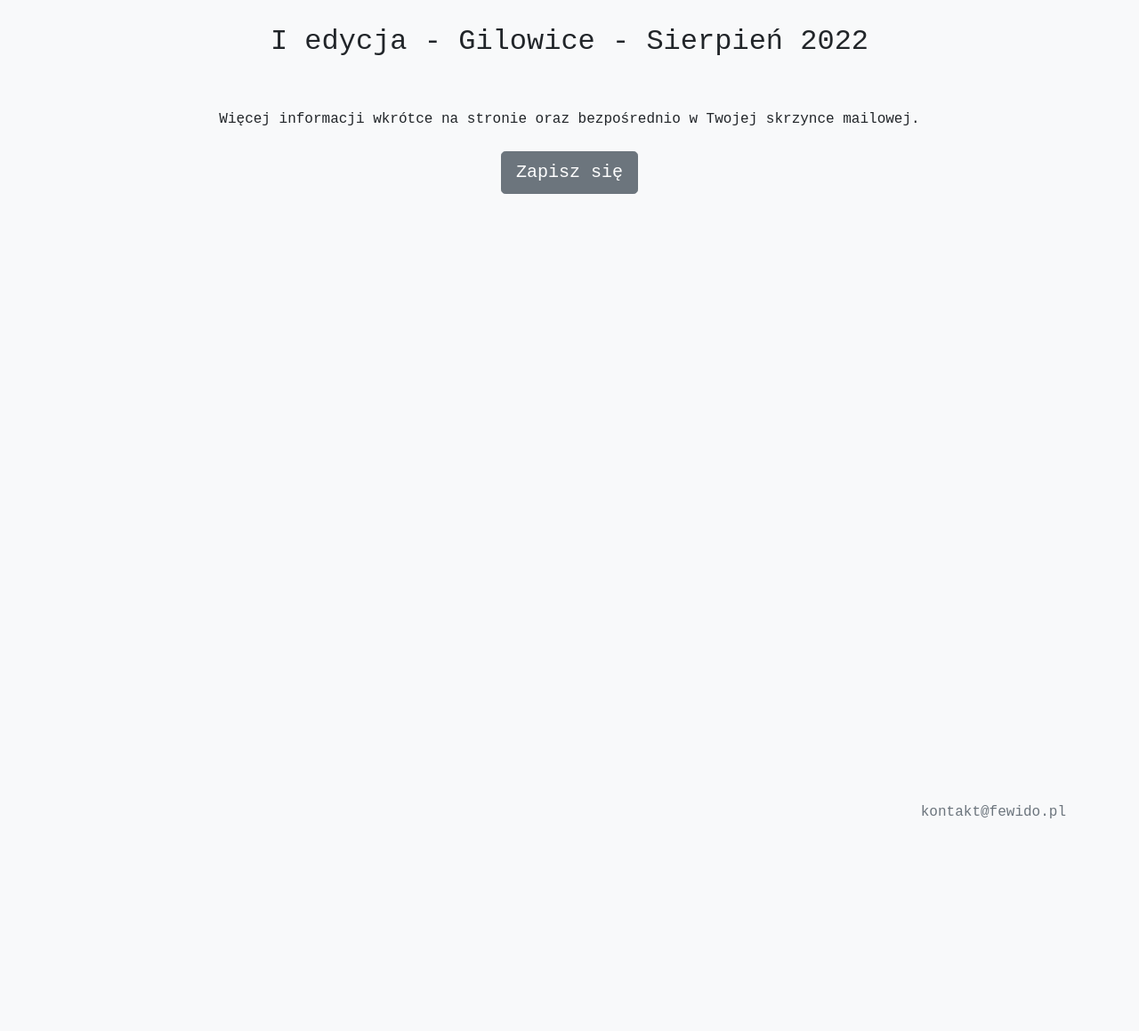
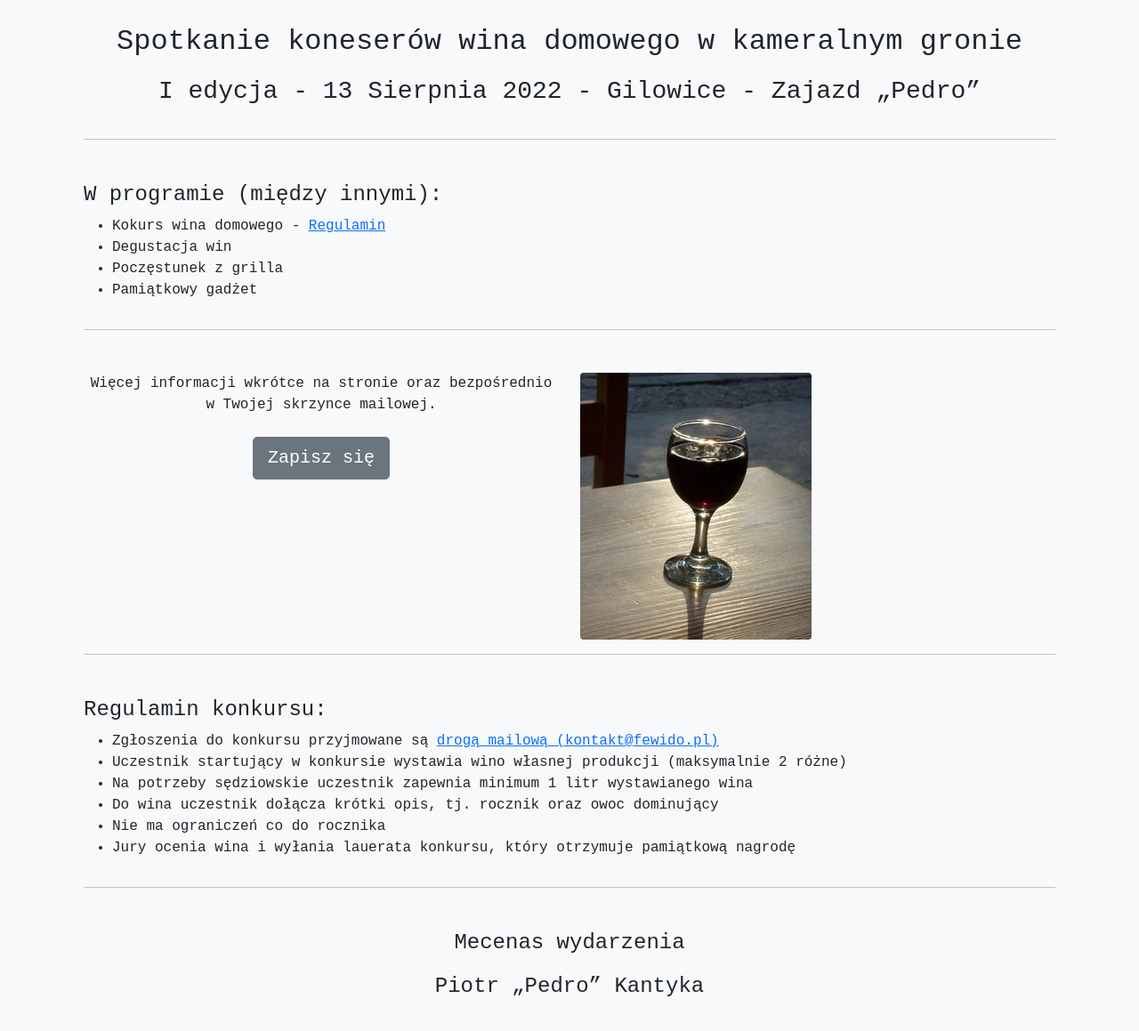
Before and after one commit to morgoth/fewido, a Jekyll site: the page built from index.html, in a window 1280 px wide and 1400 px high, scrolled down 211 px. Shown: the part 232-1391 px from the top of the window at 89% size. Built offline with Jekyll 4.4.1, drawn with Linux system fonts in a browser that asks for light colours; some web fonts are replaced; before the commit the page ends 900 px from its top, so only the background shows below that.

Commit message:
Add details

```diff
--- a/index.html
+++ b/index.html
@@ -26,7 +26,7 @@ layout: default
           WI<span class="text-muted">na</span><br>
           DO<span class="text-muted">mowego</span>
         </div>
-      </div>
+     </div>
     </div>
     <div class="col">
       <img src="/assets/images/in-vino-veritas.png" width="500" height="375" class="rounded img-fluid" alt="In Vino Veritas">
@@ -34,13 +34,51 @@ layout: default
   </div>
   <div class="row mt-5">
     <div class="col mx-auto text-center">
-      <h2>I edycja - Gilowice - Sierpień 2022</h2>
+      <h2>Spotkanie koneserów wina domowego w kameralnym gronie</h2>
+      <p class="fs-3 mt-3">I edycja - 13 Sierpnia 2022 - Gilowice - Zajazd &bdquo;Pedro&rdquo;</p>
     </div>
   </div>
+  <hr>
   <div class="row mt-5">
-    <div class="col mx-auto text-center">
+    <div class="col mx-auto">
+      <h4>W programie (między innymi):</h4>
+      <ul>
+        <li>Kokurs wina domowego - <a href="#regulamin">Regulamin</a></li>
+        <li>Degustacja win</li>
+        <li>Poczęstunek z grilla</li>
+        <li>Pamiątkowy gadżet</li>
+      </ul>
+    </div>
+  </div>
+  <hr>
+  <div class="row mt-5">
+    <div class="col-12 col-lg-6 mx-auto text-center">
       <p class="mb-4">Więcej informacji wkrótce na stronie oraz bezpośrednio w Twojej skrzynce mailowej.</p>
       <p><a href="https://tinyletter.com/fewido" class="btn btn-secondary btn-lg">Zapisz się</a></p>
     </div>
+    <div class="col">
+      <img src="/assets/images/kieliszek-wina.jpg" width="260" height="300" class="rounded img-fluid" alt="Kieliszek wina">
+    </div>
+  </div>
+  <hr>
+  <div class="row mt-5">
+    <div class="col mx-auto">
+      <h4 id="regulamin">Regulamin konkursu:</h4>
+      <ul>
+        <li>Zgłoszenia do konkursu przyjmowane są <a href="mailto:kontakt@fewido.pl">drogą mailową (kontakt@fewido.pl)</a></li>
+        <li>Uczestnik startujący w konkursie wystawia wino własnej produkcji (maksymalnie 2 różne)</li>
+        <li>Na potrzeby sędziowskie uczestnik zapewnia minimum 1 litr wystawianego wina</li>
+        <li>Do wina uczestnik dołącza krótki opis, tj. rocznik oraz owoc dominujący</li>
+        <li>Nie ma ograniczeń co do rocznika</li>
+        <li>Jury ocenia wina i wyłania lauerata konkursu, który otrzymuje pamiątkową nagrodę</li>
+      </ul>
+    </div>
+  </div>
+  <hr>
+  <div class="row mt-5">
+    <div class="col mx-auto text-center">
+      <h4>Mecenas wydarzenia</h4>
+      <p class="fs-4 mt-3">Piotr &bdquo;Pedro&rdquo; Kantyka</p>
+    </div>
   </div>
 </div>
```
Also changed, not shown: Gemfile.lock, assets/images/kieliszek-wina.jpg (added).
